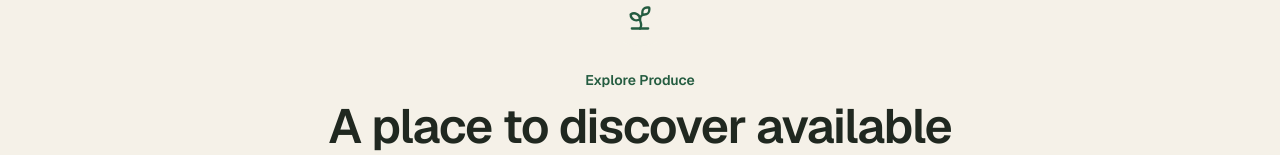
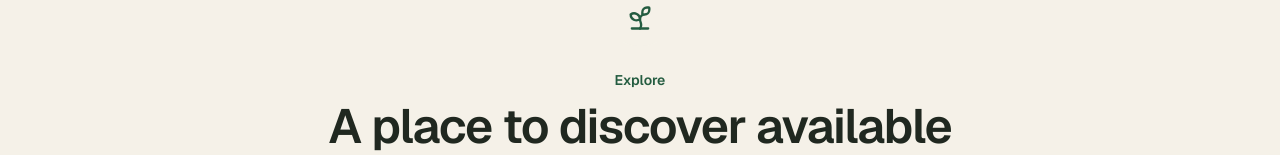
Before and after one commit to kiprotichabiud/Agriconnect, a Next.js app: page /marketplace in a window 1280 px wide. Shown: the part 179-334 px from the top of the page. Built offline with nearby package versions, Linux system fonts and the light colour scheme; no server answers.

Commit message:
feat(marketplace): simplify heading text in marketplace page

```diff
--- a/src/app/marketplace/page.tsx
+++ b/src/app/marketplace/page.tsx
@@ -15,7 +15,7 @@ export default function MarketplacePage() {
       <Container>
         <div className="mx-auto max-w-3xl text-center">
           <span className="mx-auto grid size-14 place-items-center rounded-2xl bg-secondary text-primary"><Sprout aria-hidden="true" className="size-7" /></span>
-          <p className="mt-6 text-sm font-semibold text-primary">Explore Produce</p>
+          <p className="mt-6 text-sm font-semibold text-primary">Explore</p>
           <h1 className="mt-3 text-3xl font-semibold tracking-tight sm:text-5xl">A place to discover available produce</h1>
           <p className="mt-5 text-base leading-7 text-muted-foreground">The AgriConnect marketplace is being prepared. This page does not yet contain live listings or search.</p>
           <div className="mt-8"><Link className={buttonVariants({ size: "lg" })} href="/sign-up">Get started <ArrowRight aria-hidden="true" /></Link></div>
```
